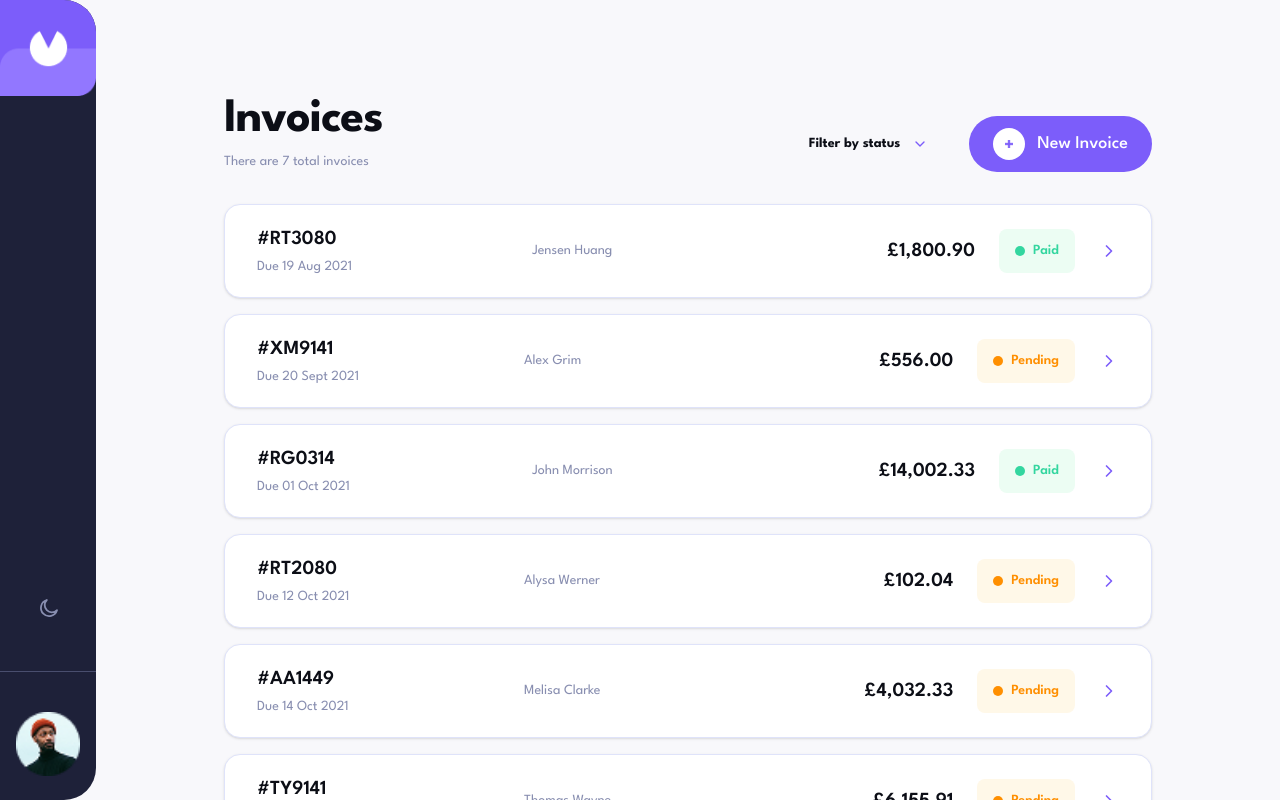
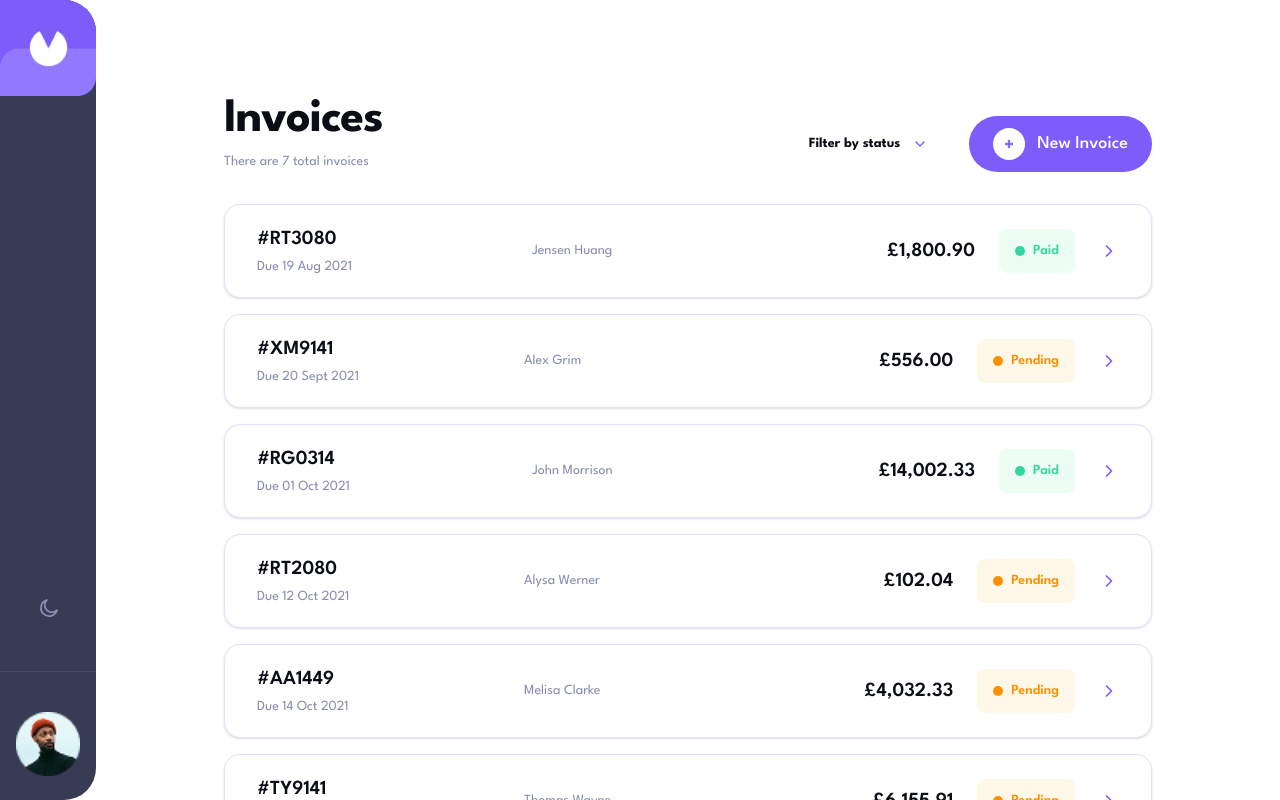
Before and after one commit to A-Rahiym/Invoice-App, a Next.js app: page /invoices in a window 1280 px wide. Built offline with nearby package versions, Linux system fonts and the light colour scheme.

Commit message:
fix: Fixed color variables for styling....

```diff
--- a/app/globals.css
+++ b/app/globals.css
@@ -1,7 +1,7 @@
 @import "tailwindcss";
 
 :root {
-  --color-bg: #F8F8FB;
+  --color-bg: #FFFFFF;
   --color-surface: #FFFFFF;
 
   --color-text: #0C0E16;
@@ -9,9 +9,11 @@
 
   --color-primary: #7C5DFA;
   --color-primary-hover: #9277FF;
-  --color-secondary: #1E2139;
+  --color-secondary: #141625;
   --color-secondary-hover: #1E2139;
   --color-on-primary: #FFFFFF;
+  --color-bg-extra:##F9FAFE;
+  --color-sidebar: #373B53;
 
   --color-danger: #EC5757;
   --color-danger-hover: #FF9797;
@@ -27,15 +29,16 @@
 }
 
 .dark {
-  --color-bg: #1E2139;
+  --color-bg: #141625;
   --color-surface: #1E2139;
   --color-text: #FFFFFF;
   --color-text-muted: #DFE3FA;
   --color-secondary-hover: #1E2139;
   --color-secondary: #141625;
   --color-on-primary: #FFFFFF;
-
+  --color-bg-extra:#252945;
   --color-border: #252945;
+  --color-sidebar: #1E2139;
 
   --status-paid-bg: rgba(51, 214, 159, 0.12);
   --status-paid-text: #33D69F;
@@ -59,6 +62,13 @@
   background-color: var(--color-secondary);
 }
 
+.bg-extra {
+  background-color: var(--color-bg-extra);
+}
+
+.bg-sidebar {
+  background-color: var(--color-sidebar);
+}
 
   .btn-primary {
     background-color: var(--color-primary);
--- a/app/invoiceDetails/[id]/page.tsx
+++ b/app/invoiceDetails/[id]/page.tsx
@@ -176,9 +176,9 @@ export default function InvoiceDetailsPage({
               </p>
             </div>
           </div>
+        <InvoiceDetailsItems invoice={invoice} />
         </section>
 
-        <InvoiceDetailsItems invoice={invoice} />
       </div>
 
       {/* mobile actions */}
--- a/components/AppChrome.tsx
+++ b/components/AppChrome.tsx
@@ -49,7 +49,7 @@ type AppChromeProps = {
 export function AppChrome({ children, mobileLabel, mobileSubtitle }: AppChromeProps) {
   return (
     <div className="h-screen overflow-hidden bg-app fg lg:flex">
-      <aside className="hidden w-24 flex-col overflow-hidden rounded-r-4xl bg-secondary lg:flex">
+      <aside className="hidden w-24 flex-col overflow-hidden rounded-r-4xl bg-sidebar lg:flex">
 
         <Image
           src={"/logo.png"}
--- a/features/InvoiceDetails/Items.tsx
+++ b/features/InvoiceDetails/Items.tsx
@@ -3,7 +3,7 @@ import type { Invoice } from "@/types/invoice";
 
 export function InvoiceDetailsItems({ invoice }: { invoice: Invoice }) {
   return (
-    <section className="mt-9 overflow-hidden rounded-2xl bg-app">
+    <section className="mt-9 overflow-hidden rounded-2xl bg-scroll bg-extra">
       <div className="hidden p-8 md:block">
         <div className="grid grid-cols-[1.5fr_0.5fr_0.8fr_0.8fr] gap-4 text-sm font-semibold text-muted">
           <p>Item Name</p>
```
